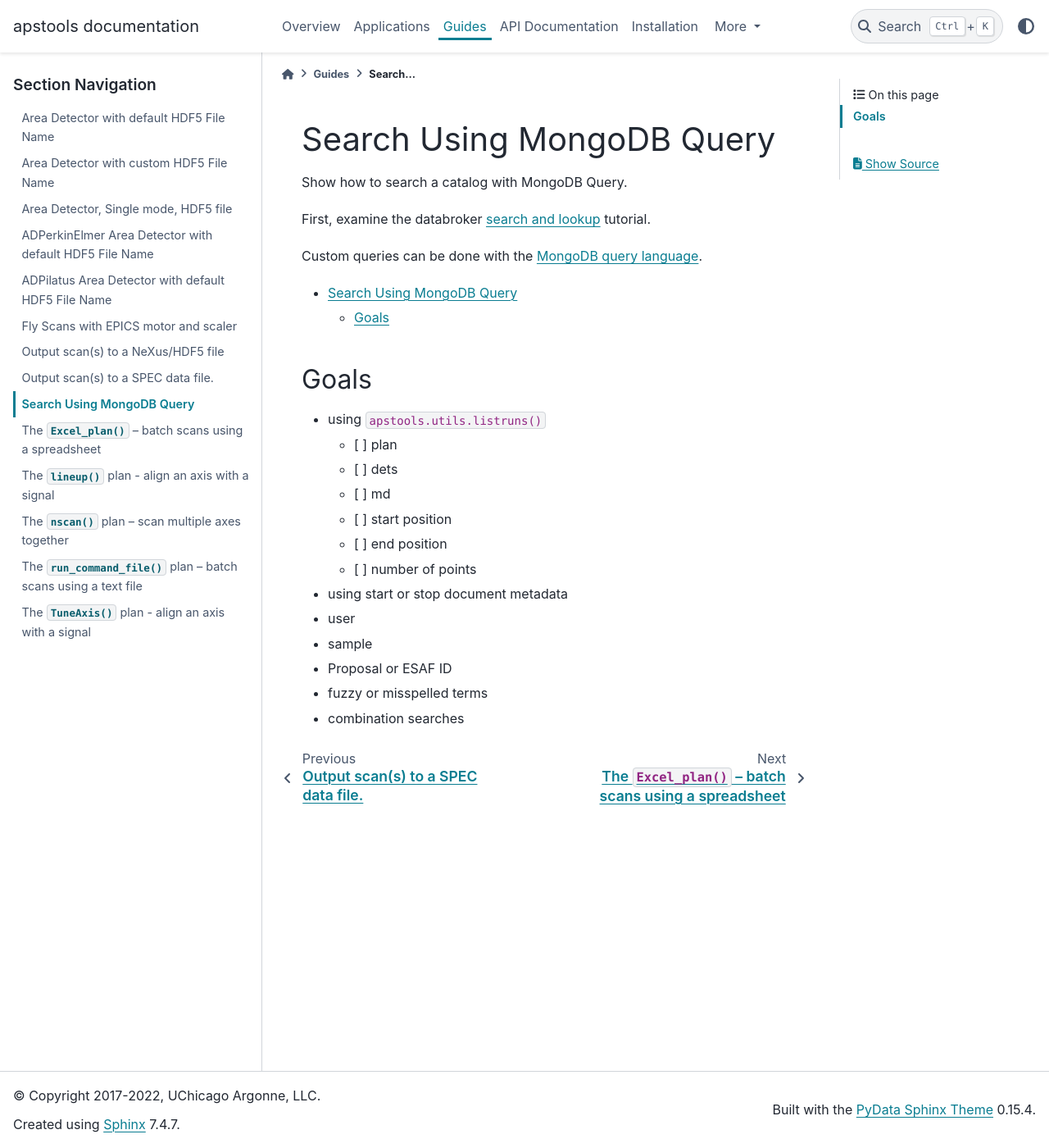
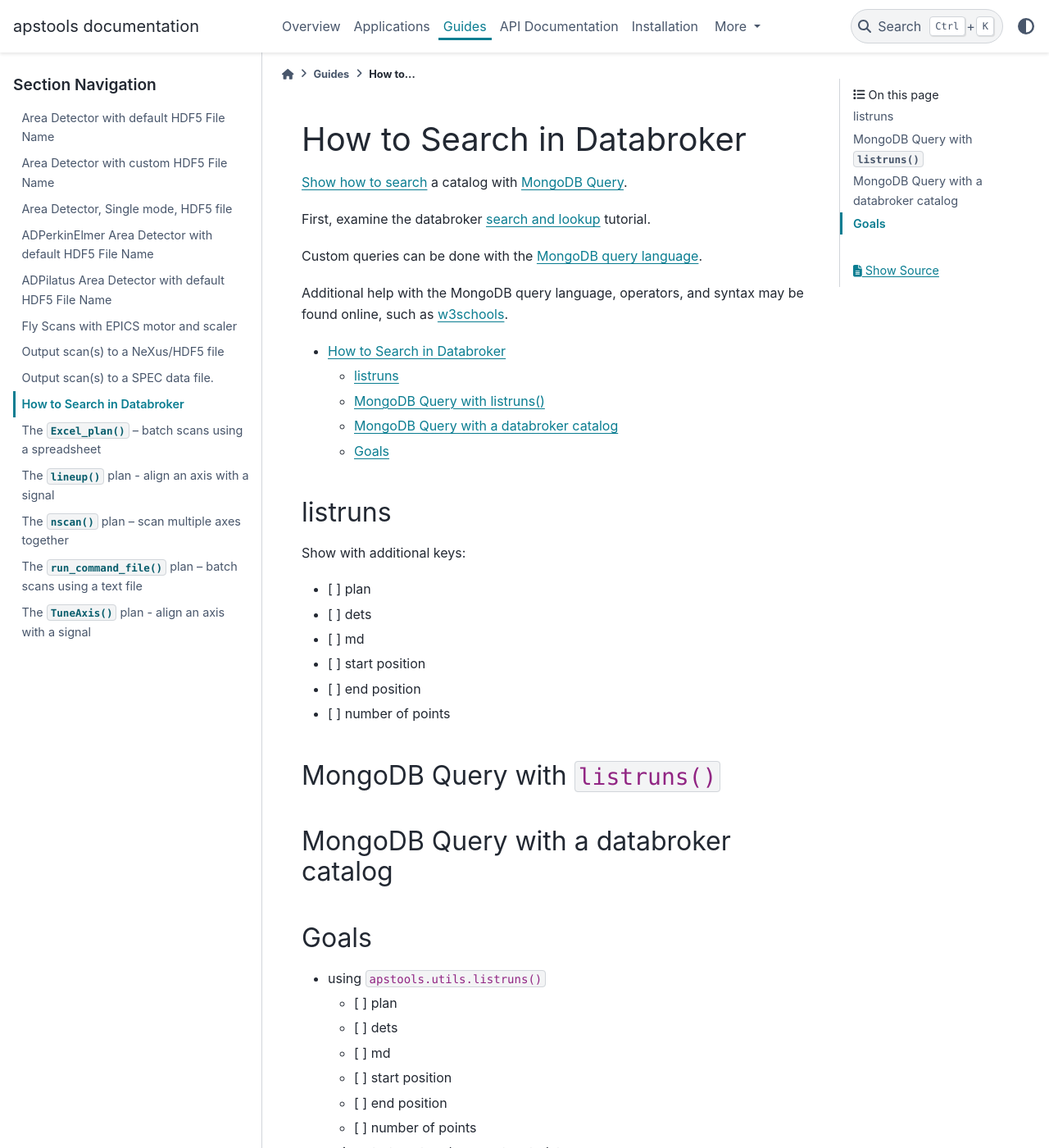
Before and after one commit to dogrecajb/apstools, a Sphinx documentation site: the page built from docs/source/examples/ho_search_mongo_query.md, in a window 1280 px wide and 1400 px high. Shown: the whole window at 82% size. Built offline with Sphinx 7.4.7 and the PyData theme 0.15.4, drawn with Linux system fonts in a browser that asks for light colours; the version number could not be read and is left out.

Commit message:
DOC #674

```diff
--- a/docs/source/examples/ho_search_mongo_query.md
+++ b/docs/source/examples/ho_search_mongo_query.md
@@ -1,13 +1,33 @@
-# Search Using MongoDB Query
+# How to Search in Databroker
 
-Show how to search a catalog with MongoDB Query.
+[Show how to search](https://github.com/BCDA-APS/apstools/issues/674) a catalog with [MongoDB Query](https://www.mongodb.com/docs/manual/reference/operator/query/).
 
 First, examine the databroker [search and lookup](https://blueskyproject.io/databroker/tutorials/search-and-lookup.html) tutorial.
 
 Custom queries can be done with the [MongoDB query language](https://www.mongodb.com/docs/manual/reference/operator/query/).
 
-- [Search Using MongoDB Query](#search-using-mongodb-query)
+Additional help with the MongoDB query language, operators, and syntax may be found online, such as [w3schools](https://www.w3schools.com/python/python_mongodb_query.asp).
+
+- [How to Search in Databroker](#how-to-search-in-databroker)
+  - [listruns](#listruns)
+  - [MongoDB Query with `listruns()`](#mongodb-query-with-listruns)
+  - [MongoDB Query with a databroker catalog](#mongodb-query-with-a-databroker-catalog)
   - [Goals](#goals)
+
+## listruns
+
+Show with additional keys:
+
+- [ ] plan
+- [ ] dets
+- [ ] md
+- [ ] start position
+- [ ] end position
+- [ ] number of points
+
+## MongoDB Query with `listruns()`
+
+## MongoDB Query with a databroker catalog
 
 ## Goals
 
```
